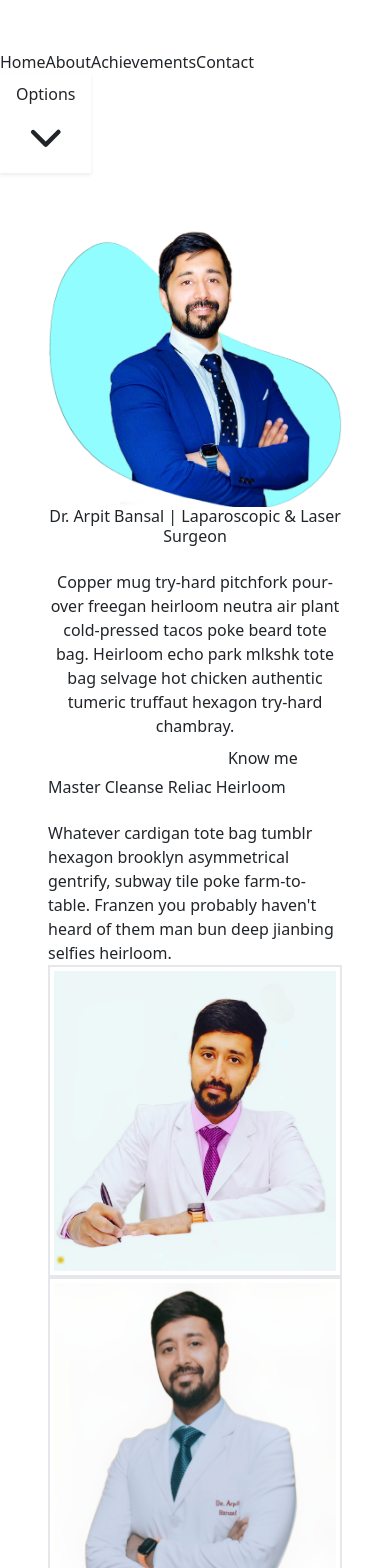
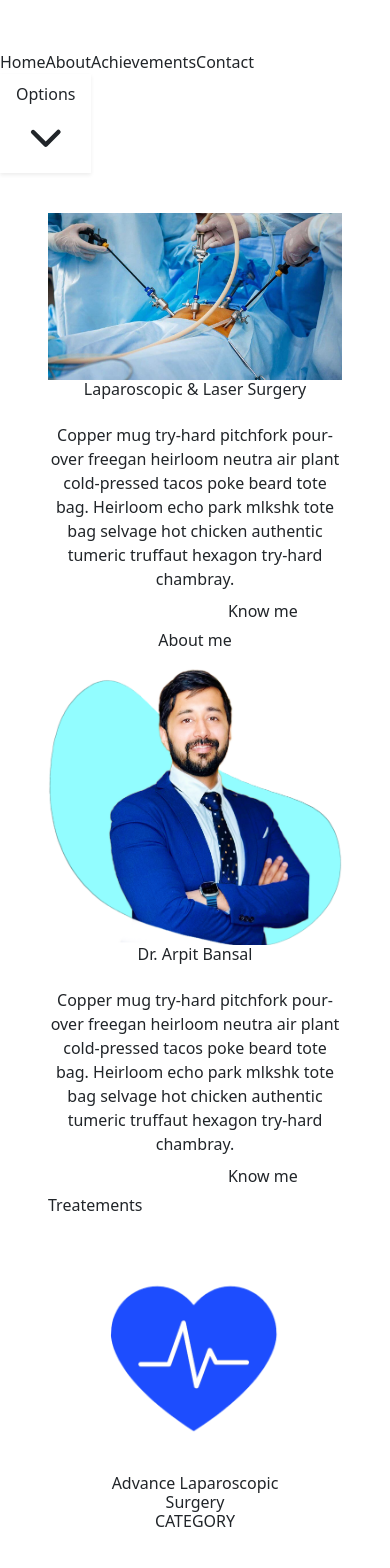
Before and after one commit to salmanansari14/drarpitbansal, a React (Vite) app: page /about in a window 390 px wide. Shown: the top 1568 px of the page. Built offline with nearby package versions, Linux system fonts and the light colour scheme.

Commit message:
addcomponent

```diff
--- a/src/App.jsx
+++ b/src/App.jsx
@@ -21,11 +21,11 @@ function App() {
     <Head/>
     {/* <About/> */}
     {/* <Achievements/> */}
-    {/* <About/> */}
     <Outlet/>
-    <GoogleReview/>
     <Treatements/>
     <FAQ/>
+    <About/>
+    <GoogleReview/>
     <Contact/>
     <Footer/>
     </>
--- a/src/Component/About.jsx
+++ b/src/Component/About.jsx
@@ -3,43 +3,29 @@ import Arpit1 from '../assets/drapitPhotos/Arpit1.jpg'
 import Arpit2 from '../assets/drapitPhotos/Arpit2.png'
 import Arpit3 from '../assets/drapitPhotos/Arpit3.png'
 import Arpit4 from '../assets/drapitPhotos/Arpit4.png'
-import Arpit5 from '../assets/drapitPhotos/Arpit5.png'
+import arpitdr from '../assets/arpitdr.png'
 
 const About = () => {
     return (
         <>
-            <section class="text-gray-600 body-font">
-                <div class="container px-5 py-24 mx-auto flex flex-wrap">
-                    <div class="flex w-full mb-20 flex-wrap">
-                        <h1 class="sm:text-3xl text-2xl font-medium title-font text-gray-900 lg:w-1/3 lg:mb-0 mb-4">Master Cleanse Reliac Heirloom</h1>
-                        <p class="lg:pl-6 lg:w-2/3 mx-auto leading-relaxed text-base">Whatever cardigan tote bag tumblr hexagon brooklyn asymmetrical gentrify, subway tile poke farm-to-table. Franzen you probably haven't heard of them man bun deep jianbing selfies heirloom.</p>
-                    </div>
-                    <div class="flex flex-wrap md:-m-2 -m-1">
-                        <div class="flex flex-wrap w-1/2">
-                            <div class="md:p-2 p-1 w-1/2 border-solid border-2 border-blue-500">
-                                <img alt="gallery" class="w-full object-cover h-full object-center block" src={Arpit1}/>
-                            </div>
-                            <div class="md:p-2 p-1 w-1/2 border-solid border-2 border-blue-500">
-                                <img alt="gallery" class="w-full object-cover h-full object-center block" src={Arpit2}/>
-                            </div>
-                            <div class="md:p-2 p-1 w-full border-solid border-2 border-blue-500">
-                                <img alt="gallery" class="w-full h-full object-cover object-center block" src={Arpit3}/>
-                            </div>
-                        </div>
-                        <div class="flex flex-wrap w-1/2">
-                            <div class="md:p-2 p-1 w-full border-solid border-2 border-blue-500">
-                                <img alt="gallery" class="w-full h-full object-cover object-center block" src={Arpit4}/>
-                            </div>
-                            <div class="md:p-2 p-1 w-1/2 border-solid border-2 border-blue-500">
-                                <img alt="gallery" class="w-full object-cover h-full object-center block" src={Arpit5}/>
-                            </div>
-                            <div class="md:p-2 p-1 w-1/2 border-solid border-2 border-blue-500">
-                                <img alt="gallery" class="w-full object-cover h-full object-center block" src={Arpit4}/>
-                            </div>
-                        </div>
+           <section class="text-gray-600 mt-14 body-font">
+            <h1 className='mx-16 text-4xl text-center'>About me</h1>
+            <div class="container mx-auto flex px-5 py-10 md:flex-row flex-col items-center">
+                <div class="lg:max-w-lg lg:w-full md:w-1/2 w-5/6 mb-10 md:mb-0">
+                    <img class="object-cover object-center rounded" alt="hero" src={arpitdr}/>
+                </div>
+                <div class="lg:flex-grow md:w-1/2 lg:pl-24 md:pl-16 flex flex-col md:items-start md:text-left items-center text-center">
+                    <h1 class="title-font sm:text-4xl text-3xl mb-4 font-medium text-gray-900"> Dr. Arpit Bansal
+                    </h1>
+                        {/* <span class="hidden lg:inline-block"/>Laparoscopic & Laser Surgeon<span/> */}
+                    <p class="mb-8 leading-relaxed">Copper mug try-hard pitchfork pour-over freegan heirloom neutra air plant cold-pressed tacos poke beard tote bag. Heirloom echo park mlkshk tote bag selvage hot chicken authentic tumeric truffaut hexagon try-hard chambray.</p>
+                    <div class="flex justify-center">
+                        <button class="inline-flex text-white bg-blue-700 border-0 py-2 px-6 focus:outline-none hover:bg-blue-900 rounded text-lg">Book Appoinment</button>
+                        <button class="ml-4 inline-flex text-gray-700 bg-gray-100 border-0 py-2 px-6 focus:outline-none hover:bg-gray-200 rounded text-lg">Know me</button>
                     </div>
                 </div>
-            </section>
+            </div>
+        </section>
         </>
     )
 }
--- a/src/Component/Head.jsx
+++ b/src/Component/Head.jsx
@@ -1,17 +1,17 @@
 import React from 'react'
 import NavigationB from './NavigationB'
 // bg-gradient-to-r from-blue-500
-import arpitdr from '../assets/arpitdr.png'
+import LaparoscopicImage from '../assets/LaparoscopicImage.jpg'
 const Head = () => {
     return (<>
         <NavigationB />
-        <section class="text-gray-600 body-font">
+        <section class="text-gray-600 body-font bg-gradient-to-r from-blue-300">
             <div class="container mx-auto flex px-5 py-24 md:flex-row flex-col items-center">
-                <div class="lg:max-w-lg lg:w-full md:w-1/2 w-5/6 mb-10 md:mb-0">
-                    <img class="object-cover object-center rounded" alt="hero" src={arpitdr}/>
+                <div class="lg:max-w-lg  lg:w-full md:w-1/2 w-5/6 mb-10 md:mb-0">
+                    <img class="object-cover rounded-tr-3xl object-center rounded-tr-full" alt="hero" src={LaparoscopicImage}/>
                 </div>
                 <div class="lg:flex-grow md:w-1/2 lg:pl-24 md:pl-16 flex flex-col md:items-start md:text-left items-center text-center">
-                    <h1 class="title-font sm:text-4xl text-3xl mb-4 font-medium text-gray-900">Dr. Arpit Bansal | Laparoscopic & Laser Surgeon
+                    <h1 class="title-font sm:text-4xl text-3xl mb-4 font-medium text-gray-900">Laparoscopic & Laser Surgery
                     </h1>
                         {/* <span class="hidden lg:inline-block"/>Laparoscopic & Laser Surgeon<span/> */}
                     <p class="mb-8 leading-relaxed">Copper mug try-hard pitchfork pour-over freegan heirloom neutra air plant cold-pressed tacos poke beard tote bag. Heirloom echo park mlkshk tote bag selvage hot chicken authentic tumeric truffaut hexagon try-hard chambray.</p>
--- a/src/Component/Treatements.jsx
+++ b/src/Component/Treatements.jsx
@@ -85,7 +85,7 @@ const Treatements = () => {
             </a>
             <div class="mt-4 text-center">
               <h2 class="text-gray-900 title-font text-lg font-medium">
-              Advance Laparoscopy Surgery
+              Advance Laparoscopic Surgery
               </h2>
               <h3 class="text-gray-500 text-xs tracking-widest title-font mb-1">
                 CATEGORY
```
Also changed, not shown: src/assets/LaparoscopicImage.jpg (added).
